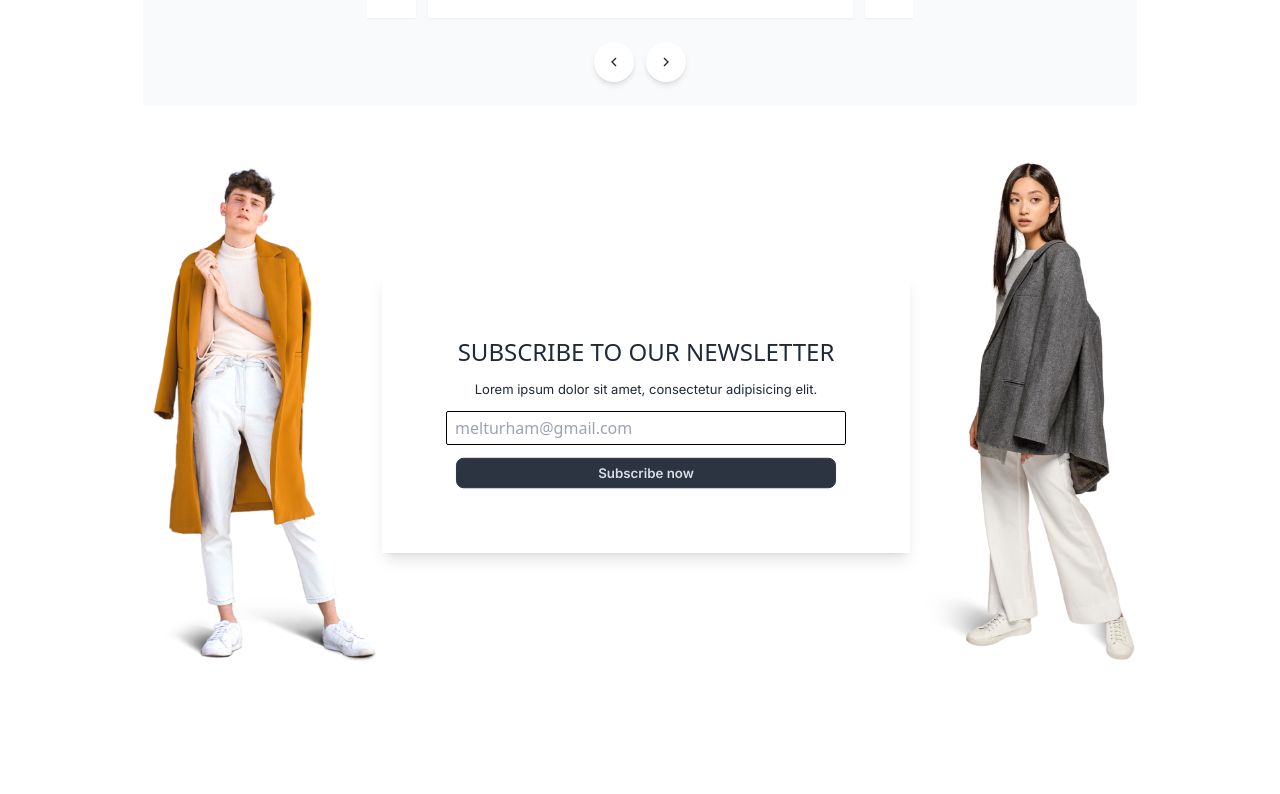
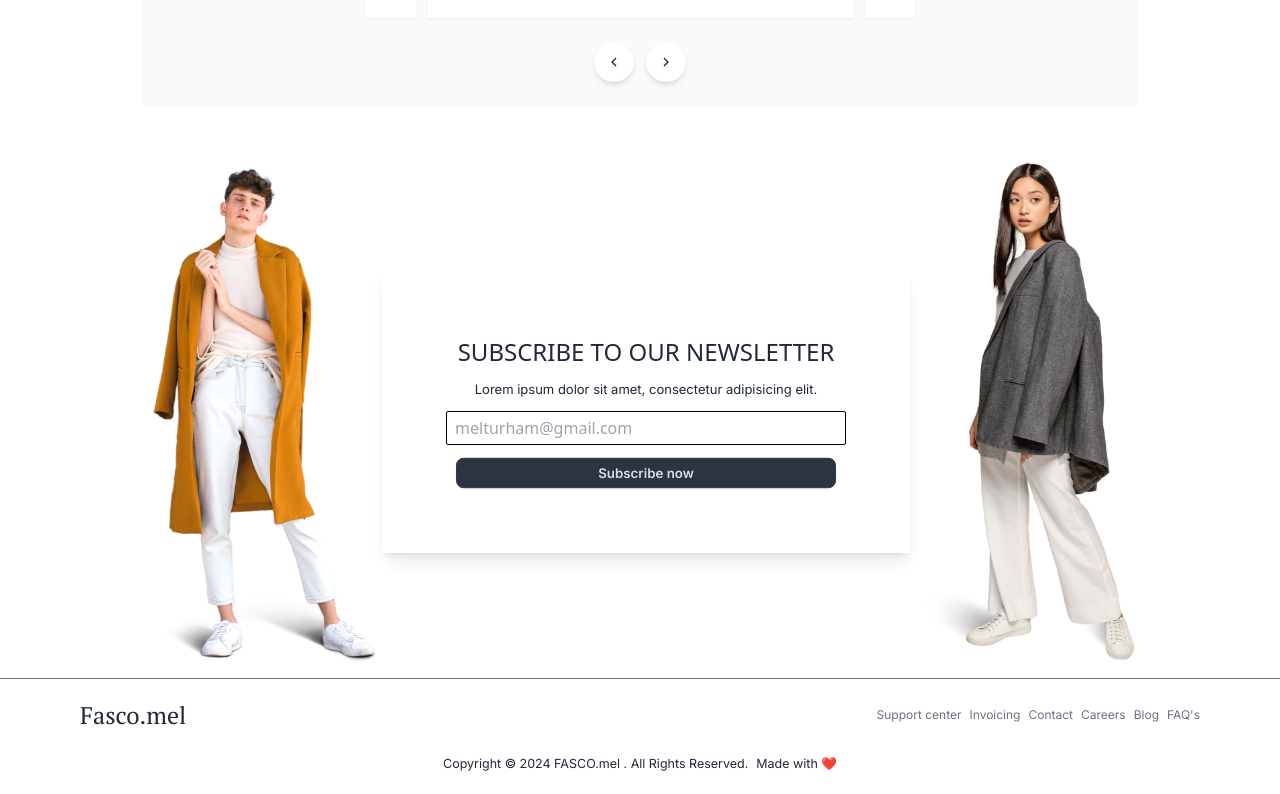
Before and after one commit to Mel-Turham/FascoUi, a React (Vite) app: page / in a window 1280 px wide. Shown: the part 3518-4312 px from the top of the page. Before the commit the page ends 4196 px from the top, so only its background shows below. Built offline with nearby package versions, Linux system fonts and the light colour scheme.

Commit message:
footer done

```diff
--- a/src/App.tsx
+++ b/src/App.tsx
@@ -1,4 +1,6 @@
 import { Home } from './pages/index';
+import Footer from './components/Footer';
+
 
 import './App.css';
 
@@ -8,6 +10,7 @@ const App = () => {
 			<main className='large-screen px-[3rem] mx-auto w-[1090px] lg:block max-md:hidden'>
 				<Home />
 			</main>
+			<Footer/>
 		</>
 	);
 };
--- /dev/null
+++ b/src/components/Footer.tsx
@@ -0,0 +1,24 @@
+const Footer = () => {
+	return (
+		<footer className='flex flex-col gap-6 py-5 border-t border-gray-500'>
+			<menu className='flex px-20 justify-between items-center'>
+				<h1 className='text-2xl'>
+					Fasco<span className='font-normal'>.mel</span>
+				</h1>
+				<ul className='flex gap-2 items-center'>
+					<li className="text-[12px] text-gray-500">Support center</li>
+					<li className="text-[12px] text-gray-500">Invoicing</li>
+					<li className="text-[12px] text-gray-500">Contact</li>
+					<li className="text-[12px] text-gray-500">Careers</li>
+					<li className="text-[12px] text-gray-500">Blog</li>
+					<li className="text-[12px] text-gray-500">FAQ's</li>
+				</ul>
+			</menu>
+			<p className='text-center flex items-center justify-center gap-2 text-[12.5px] font-normal'>
+				<span> Copyright © 2024 FASCO.mel . All Rights Reserved.</span>
+				<span>Made with ❤️</span>
+			</p>
+		</footer>
+	);
+};
+export default Footer;
```
